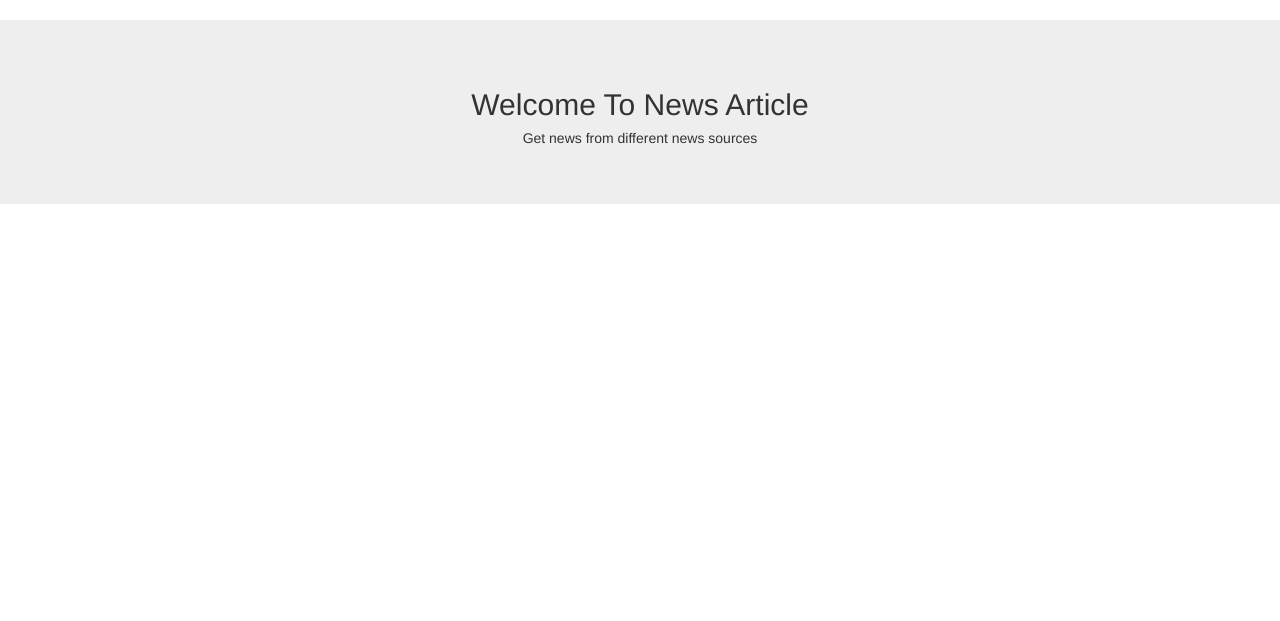
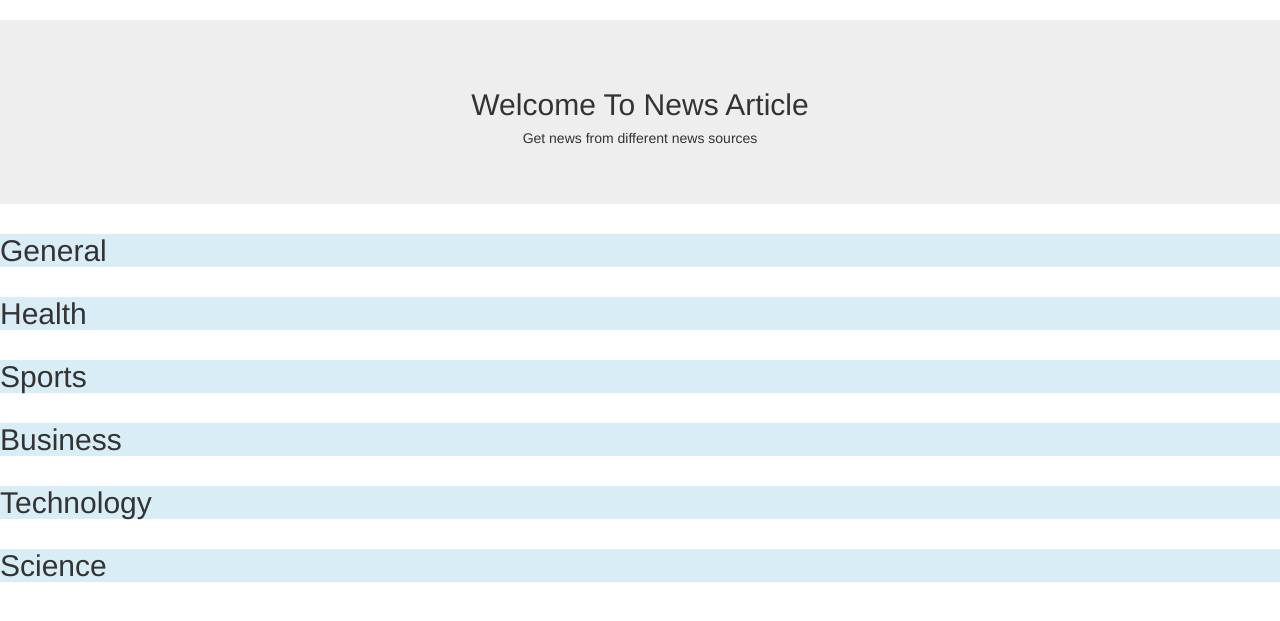
Before and after one commit to Bella-Amandine/News_Article, a Flask app: template app/templates/index.html in a window 1280 px wide. Shown: the part 52-673 px from the top of the page. Run offline with Flask 2, Linux system fonts and the light colour scheme; the template is opened without the code that fills it, so the values that code supplies are empty; parts of the project's set-up code (start-up, migrations or seed data) failed here and were passed over; some libraries are stand-ins or nearby versions.

Commit message:
Display source category

```diff
--- a/app/templates/index.html
+++ b/app/templates/index.html
@@ -7,36 +7,42 @@
         <h5 class="text-center">Get news from different news sources</h5>
     </div>
     <!--General news-->
+    <h2 class="bg-info">General</h2>
     <div class="row">
         {{ macro.displayNewsSourcesList(general) }}
     </div>
 
       <!--Health news-->
+    <h2 class="bg-info">Health</h2>
     <div class="row">
         {{ macro.displayNewsSourcesList(health) }}
     </div>
 
     <!--Sport news-->
+    <h2 class="bg-info">Sports</h2>
     <div class="row">
         {{ macro.displayNewsSourcesList(sports) }}
     </div>
 
     <!--Business news-->
+    <h2 class="bg-info">Business</h2>
     <div class="row">
         {{ macro.displayNewsSourcesList(business) }}
     </div>
 
     <!--Entertainment news-->
-    <div class="row">
+    <!-- <div class="row">
         {{ macro.displayNewsSourcesList(entertainment) }}
-    </div>
+    </div> -->
 
     <!--Technology news-->
+    <h2 class="bg-info">Technology</h2>
     <div class="row">
         {{ macro.displayNewsSourcesList(technology) }}
     </div>
 
     <!--science news-->
+    <h2 class="bg-info">Science</h2>
     <div class="row">
         {{ macro.displayNewsSourcesList(science) }}
     </div>
```
